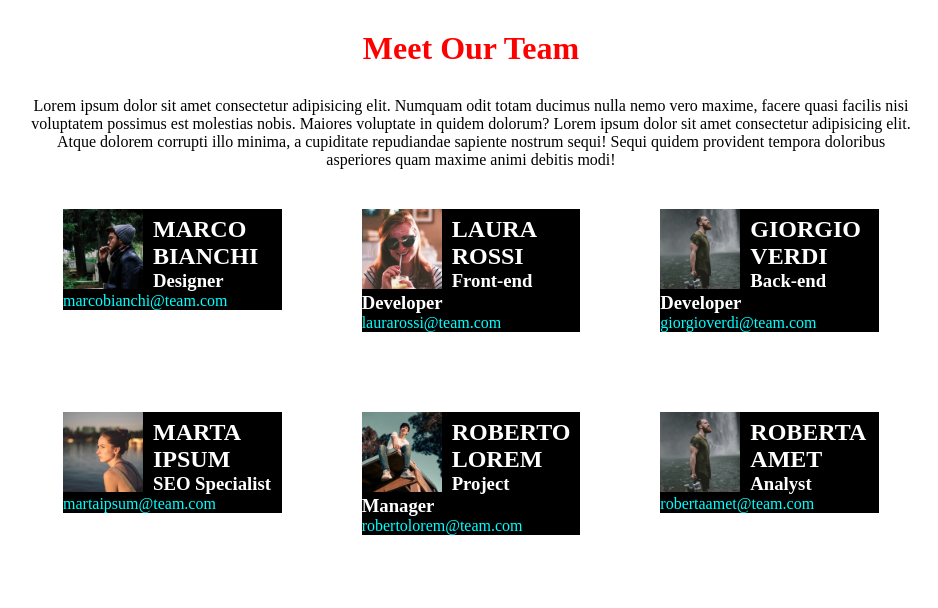
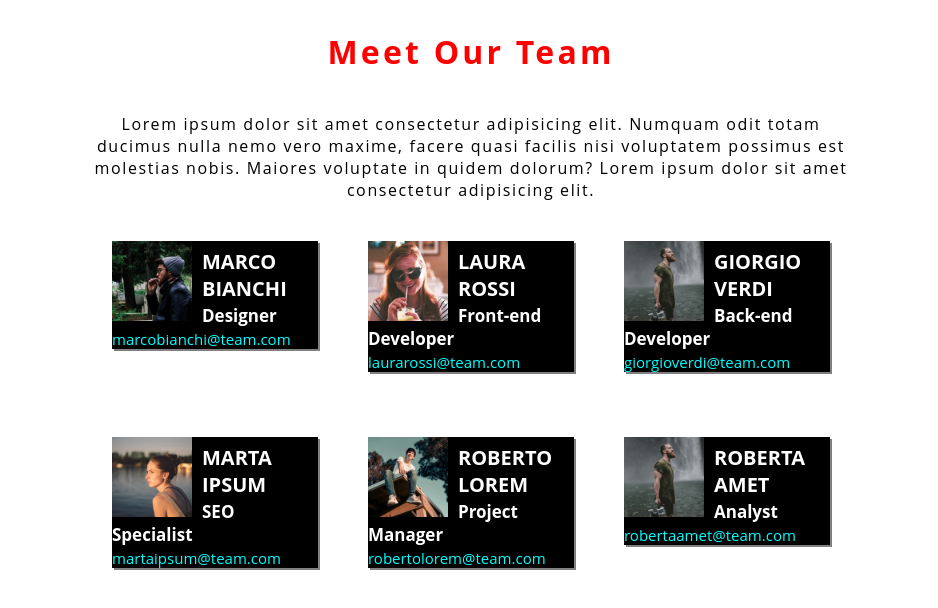
Before and after one commit to EliaBrambilla/html-css-float-cards, a plain HTML site: page index.html in a window 1280 px wide. Shown: the whole page, without its empty margins (169-1107 px from the left). Drawn offline with Linux system fonts and the light colour scheme.

Commit message:
SISTEMATO COLORI ED IMMAGINI

```diff
--- a/assets/css/style.css
+++ b/assets/css/style.css
@@ -3,6 +3,7 @@
     padding:0;
     margin:0;
     box-sizing:border-box;
+    @import url('https://fonts.googleapis.com/css2?family=Open+Sans:wght@300&display=swap');
 }
 
 .clearfix::after{
@@ -12,27 +13,36 @@
 }
 
 body{
-    width: 70%;
+    width: 60%;
     margin: auto;
 }
 
 h1{
     color: red;
+    font-family: 'Open Sans', sans-serif;
 }
 
 h1, p{
     text-align: center;
     padding-top: 30px;
+    font-family:'Open Sans', sans-serif;
+    letter-spacing: 0.1em;
+}
+
+p{
+    padding-top: 40px;
 }
 
 .card{
     float: left;
     width: calc(100% / 3);
-    padding: 40px;
+    padding: 25px;
+    padding-top: 40px;
 }
 
 .profile{
     background-color: black;
+    box-shadow: 2px 2px grey;
 }
 
 
@@ -45,12 +55,20 @@ h1, p{
 h2 {
     color: white;
     padding-top:7px;
+    font-size: 20px;
+    font-family: 'Open Sans', sans-serif;
 }
 
 h3{
     color: white;
+    padding-bottom: 2px;
+    padding-top: 2px;
+    font-size: 17px;
+    font-family: 'Open Sans', sans-serif;
 }
 
 .blue{
     color: aqua;
+    font-size: 15px;
+    font-family: 'Open Sans', sans-serif;
 }
--- a/index.html
+++ b/index.html
@@ -11,7 +11,7 @@
 <body>
 <header>
         <h1>Meet Our Team</h1>
-        <p>Lorem ipsum dolor sit amet consectetur adipisicing elit. Numquam odit totam ducimus nulla nemo vero maxime, facere quasi facilis nisi voluptatem possimus est molestias nobis. Maiores voluptate in quidem dolorum? Lorem ipsum dolor sit amet consectetur adipisicing elit. Atque dolorem corrupti illo minima, a cupiditate repudiandae sapiente nostrum sequi! Sequi quidem provident tempora doloribus asperiores quam maxime animi debitis modi!</p>
+        <p>Lorem ipsum dolor sit amet consectetur adipisicing elit. Numquam odit totam ducimus nulla nemo vero maxime, facere quasi facilis nisi voluptatem possimus est molestias nobis. Maiores voluptate in quidem dolorum? Lorem ipsum dolor sit amet consectetur adipisicing elit.</p>
 </header>
 <main>
     <div class="card clearfix">
@@ -38,6 +38,7 @@
             <span class="blue">giorgioverdi@team.com</span>
         </div>
     </div>
+    <section class="second">
     <div class="card clearfix">
         <div class="profile clearfix">
             <img class="male-pic1"src="assets/img/female2.png" alt="male pic 1">
@@ -62,6 +63,7 @@
             <span class="blue">robertaamet@team.com</span>
         </div>
     </div>
+    </section>
 </main>
 
 
```
